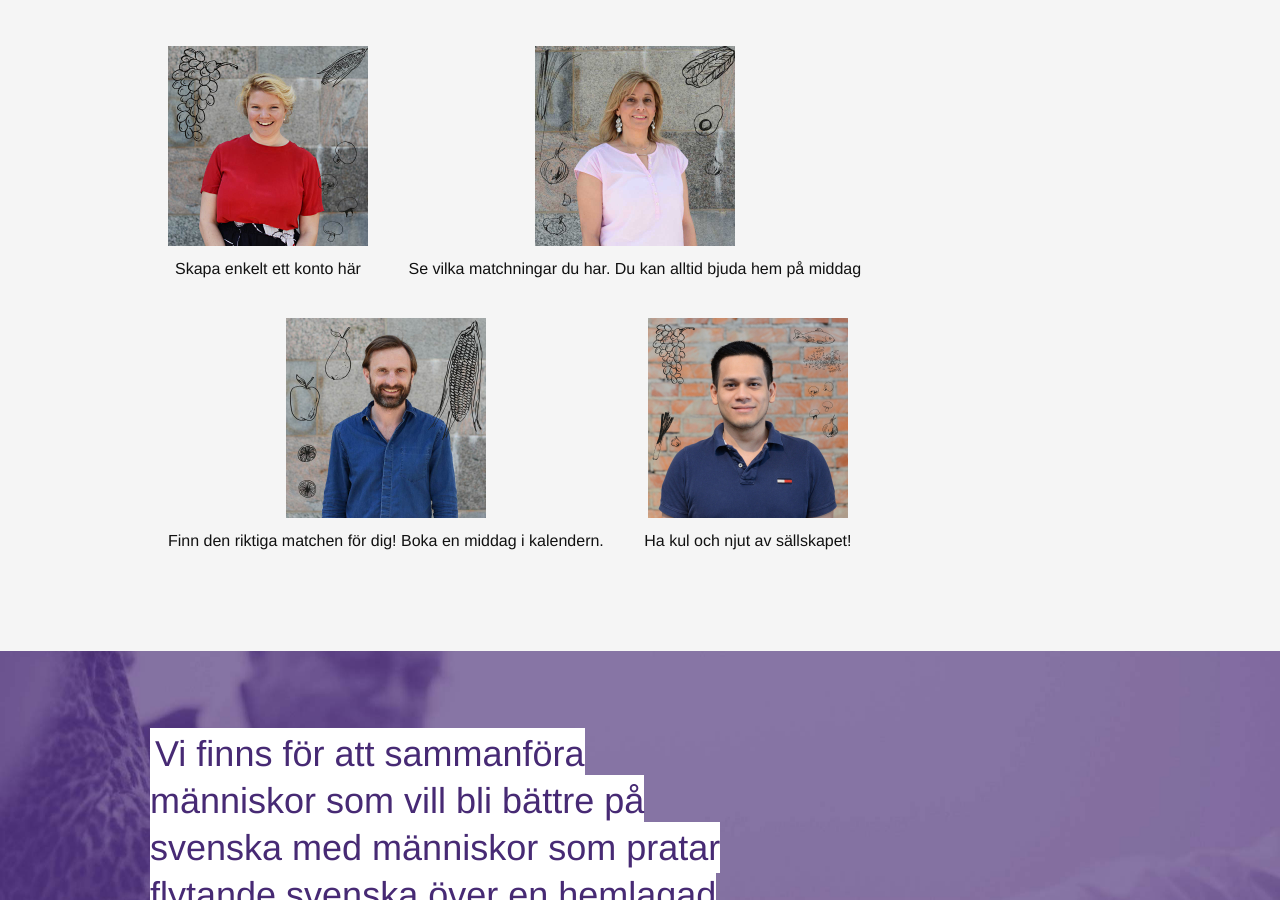
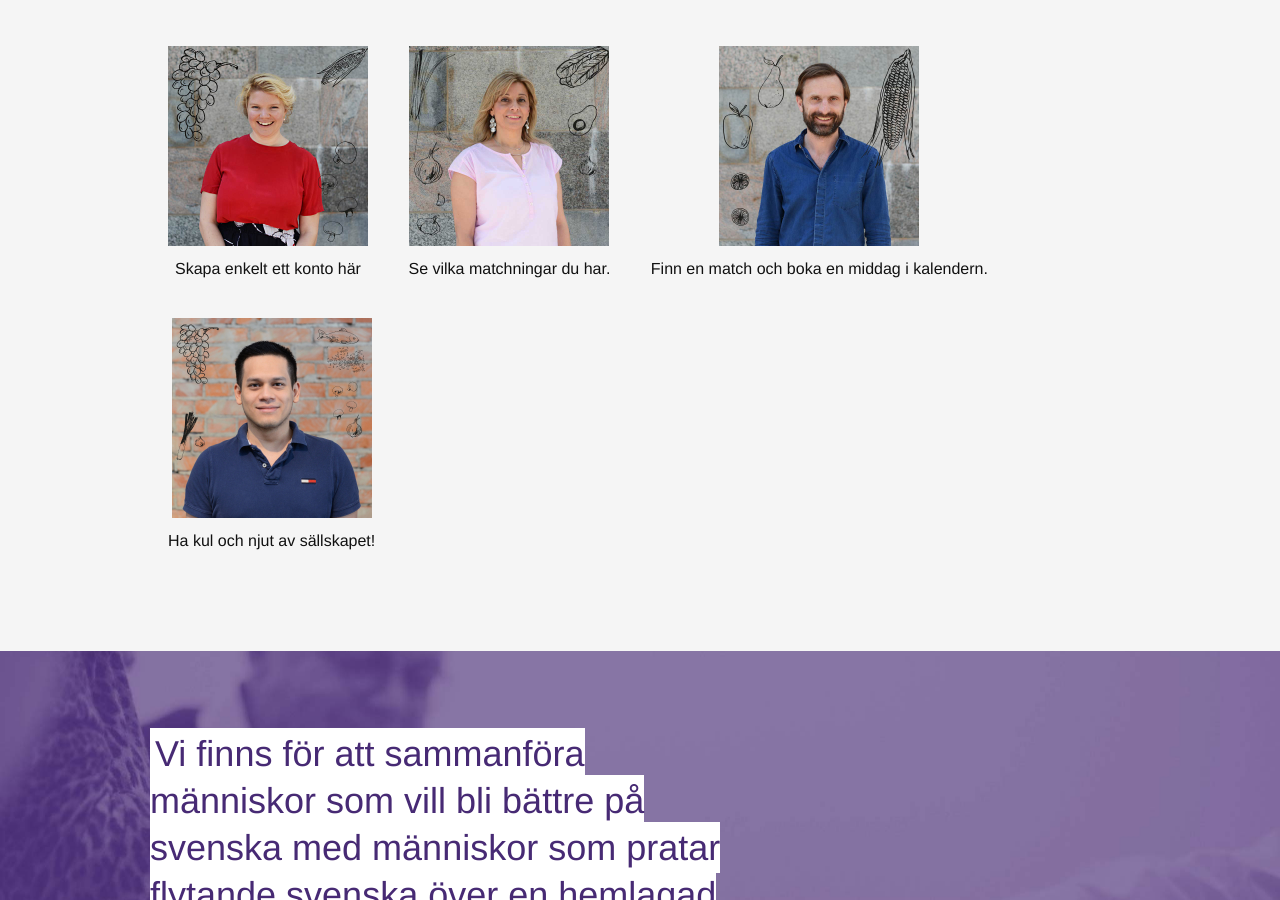
Before and after one commit to Invitationsdepartementet/test, a Jekyll site: the page built from index.html, in a window 1280 px wide and 900 px high, scrolled down 1075 px. Built offline with Jekyll 4.4.1, drawn with Linux system fonts in a browser that asks for light colours.

Commit message:
Update index.html

```diff
--- a/index.html
+++ b/index.html
@@ -72,11 +72,11 @@ layout: default
          </div>
         <div class="how-presentation">
           <img width="200" height="200" src="/images/lina.jpg" alt="Se vilka matchningar du har">
-          <span class="presentation-name">Se vilka matchningar du har. Du kan alltid bjuda hem på middag</span>
+          <span class="presentation-name">Se vilka matchningar du har.</span>
          </div>
         <div class="how-presentation">
           <img width="200" height="200" src="/images/malcolm.jpg" alt="Boka en middag">
-          <span class="presentation-name">Finn den riktiga matchen för dig! Boka en middag i kalendern.</span>
+          <span class="presentation-name">Finn en match och boka en middag i kalendern.</span>
          </div>
         <div class="how-presentation">
           <img width="200" height="200" src="/images/carlos.jpg" alt="Ha kul och njut av sällskapet!">
```
